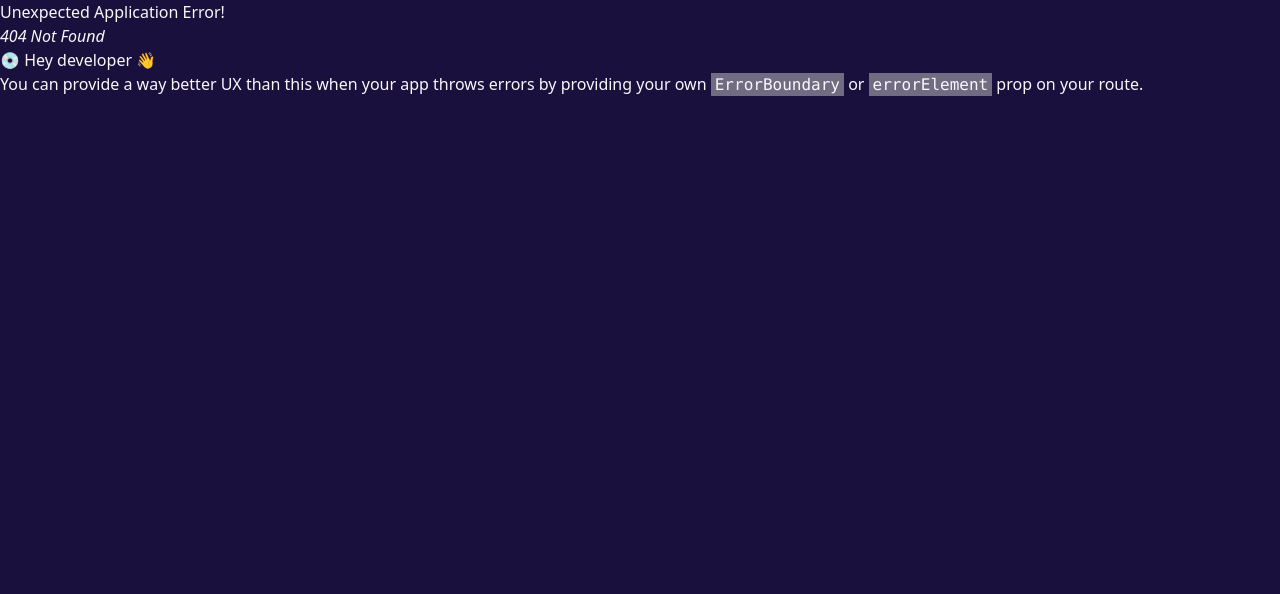
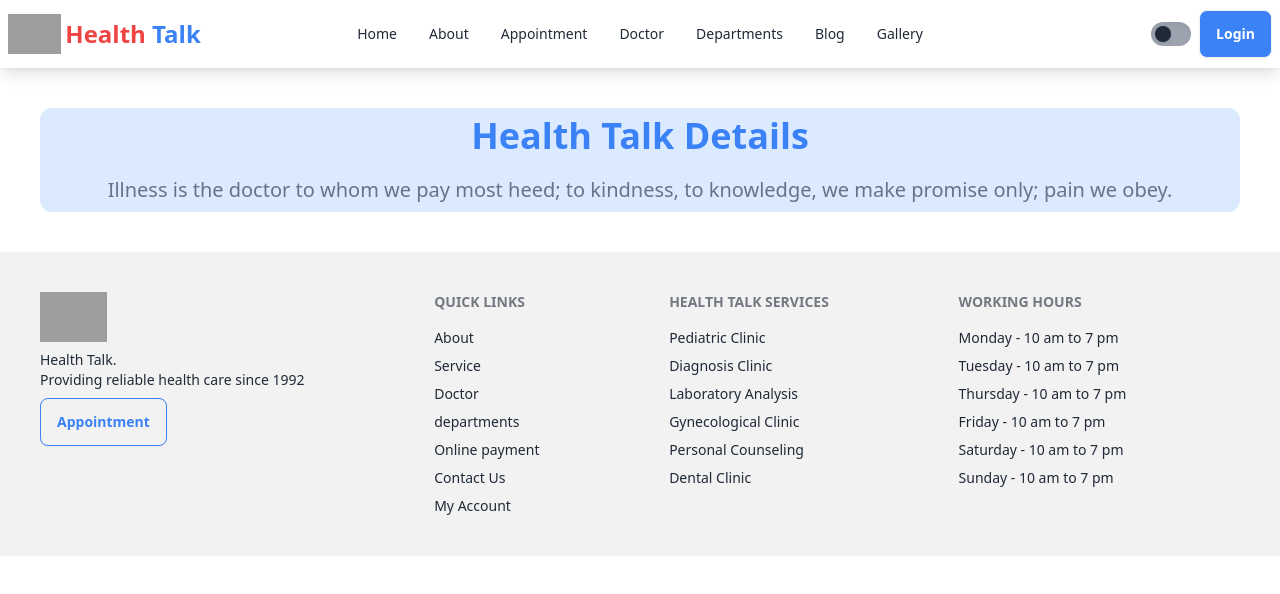
Before and after one commit to minhazapon/Health-Talk--React.js--project, a React (Vite) app: page /details in a window 1280 px wide. Before the commit this address had no page. Shown: the top 594 px of the page. Built offline with nearby package versions, Linux system fonts and the light colour scheme; grey boxes are pictures that could not be loaded.

Commit message:
added file

```diff
--- /dev/null
+++ b/src/Home files/Details.jsx
@@ -0,0 +1,22 @@
+
+
+
+const Details = () => {
+    return (
+        <div className=" mb-10 mt-10 ml-10 mr-10">
+
+            <div>
+
+              <div className=" bg-blue-100 p-2 rounded-xl flex-col md:flex-row lg:flex-row text-center">
+                <h1 className="  text-blue-500 text-4xl font-bold">Health Talk Details </h1>
+                <p className=" text-xl text-slate-500 mt-5">Illness is the doctor to whom we pay most heed; to kindness, to knowledge, we make promise only; pain we obey.</p>
+               </div>
+
+
+            </div>
+
+        </div>
+    );
+};
+
+export default Details;
--- a/src/Home files/Service.jsx
+++ b/src/Home files/Service.jsx
@@ -1,3 +1,4 @@
+import { Link } from "react-router-dom";
 
 
 
@@ -55,7 +56,10 @@ const Service = () => {
                                overview of the key <br></br>
                                 aspects of doctor services:</p>
 
+                            <Link to="/details" >
                             <button className=" mt-5 btn  border-[1px] border-blue-500 text-blue-500">More Details</button>
+
+                            </Link>
 
 
 
--- /dev/null
+++ b/src/expert doctor/EX3.jsx
@@ -0,0 +1,35 @@
+
+
+const EX3 = () => {
+    return (
+        <div className=" mb-10 mt-10 ml-10 mr-10">
+
+            <div>
+
+            <div className=" flex justify-center items-center">
+         <div className="max-w-lg p-4 shadow-md bg-[#1a504a] text-gray-100">
+	<div className="space-y-4">
+		<div className="space-y-2">
+			<img src="https://img.freepik.com/free-photo/doctors-day-curly-handsome-cute-guy-medical-uniform-holding-book-smiling_140725-162782.jpg?t=st=1716551235~exp=1716554835~hmac=bd1dd1486a9fa728daa6bdc05345b1cefacd559d9c7187266dd895d611c8f495&w=740" alt="" className="block object-cover object-center w-full rounded-md h-72 bg-gray-500" />
+		</div>
+		<div className="space-y-2">
+			<a rel="noopener noreferrer" href="#" className="block">
+            <h1 className=" text-xl font-bold mt-3">Dr. Devi Shetty</h1>
+                <p className=" text-slate-400 ">BTP -  Senior Neurologists</p>
+			</a>
+			<p className="leading-snug text-gray-400">Neurologists are medical doctors who specialize in diagnosing and treating disorders of the nervous system, which includes the brain, spinal cord, nerves, and muscles. Here are key details about neurologists</p>
+		</div>
+	</div>
+    </div>
+         </div>
+
+
+
+
+            </div>
+
+        </div>
+    );
+};
+
+export default EX3;
```
Also changed, not shown: src/main.jsx (+10 -0 lines).
